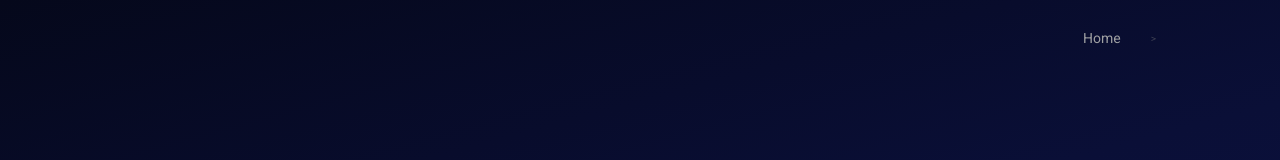
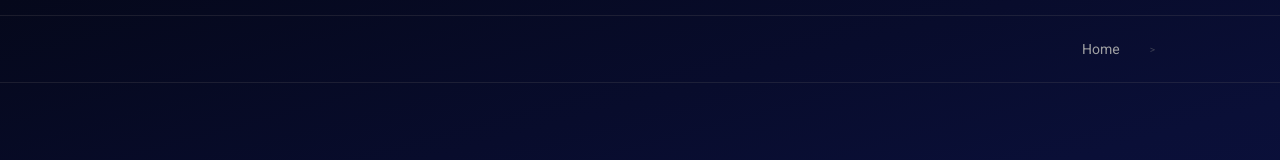
Before and after one commit to LuisLamiral8/rocketpad-app, a Next.js app: page /components/Navigation in a window 1280 px wide. Shown: the top 160 px of the page. Built offline with nearby package versions, Linux system fonts and the light colour scheme; what easy-peasy would draw is missing.

Commit message:
solve bugs

```diff
--- a/pages/components/Article.jsx
+++ b/pages/components/Article.jsx
@@ -35,7 +35,7 @@ const Article = () => {
           swapRate= "1 USDT = 2010.405 METAV"
           cap= "10000"
           access= "Private"
-          participants= "351"
+          participants= "241"
           />
           <Card
           title= "Token 4"
@@ -44,7 +44,7 @@ const Article = () => {
           swapRate= "1 USDT = 2010.405 METAV"
           cap= "10000"
           access= "Public"
-          participants= "351"
+          participants= "389"
           />
         </div>
         <div className="card-pagination">
--- a/styles/footer.scss
+++ b/styles/footer.scss
@@ -2,6 +2,7 @@
     display: flex;
     flex-direction: column;
     overflow: hidden;
+    background-color: #24243557;
     justify-content: center;
     margin-top:150px;
     .footer-img_container{
--- a/styles/globals.scss
+++ b/styles/globals.scss
@@ -16,6 +16,7 @@ html{
 body{
   background: rgb(5,8,27);
   background: linear-gradient(165deg, rgba(5,8,27,1) 0%, rgba(8,12,44,1) 24%, rgba(10,15,55,1) 39%, rgba(15,22,81,1) 100%);
+  // background: linear-gradient(180deg,rgba(255,255,255,0.15),rgba(255,255,255,0));
   background-repeat: no-repeat;
   color:white;
   width: 100vw;
@@ -24,12 +25,15 @@ body{
 }
 
 .navigation{
-  width: 90%;
-  margin: auto;
+  width: 100%;
+  margin: 15px auto;
   display: flex;
-  padding: 30px 0;
+  padding: 25px 65px;
   justify-content: space-between;
   z-index: 100;
+  // border: 1px solid white;
+  border-top: 1px solid rgba(117, 110, 110, 0.2);
+  border-bottom: 1px solid rgba(117, 110, 110, 0.2);
   h5{
     margin: 0 15px 0 15px;
     line-height: 27px;
--- a/styles/navbar.scss
+++ b/styles/navbar.scss
@@ -7,7 +7,6 @@
     flex-direction: row;
     justify-content: space-between;
     z-index: 100;
-    margin-bottom:50px;
     img{
     object-fit: cover;
     margin: 30px 0 20px 8px ;
```
Also changed, not shown: pages/hooks/NamiConnect.jsx (+8 -8 lines).
